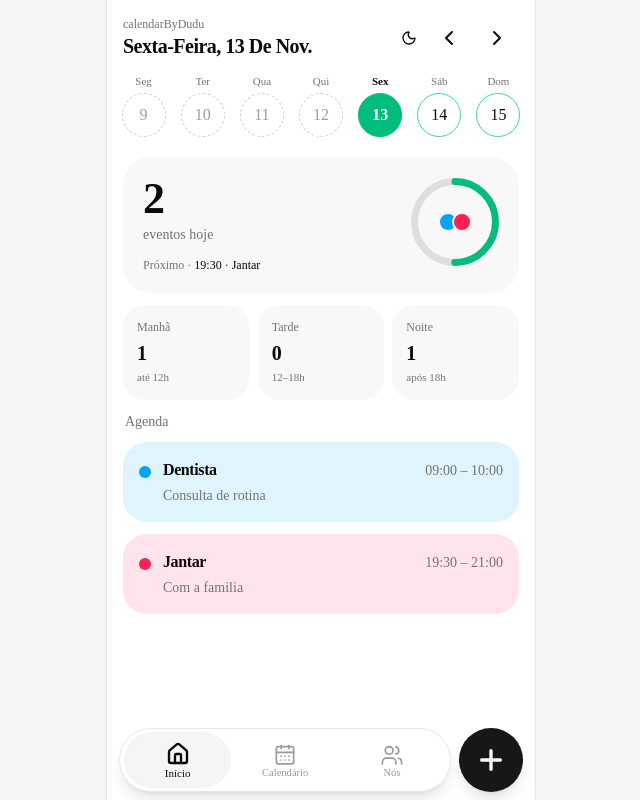
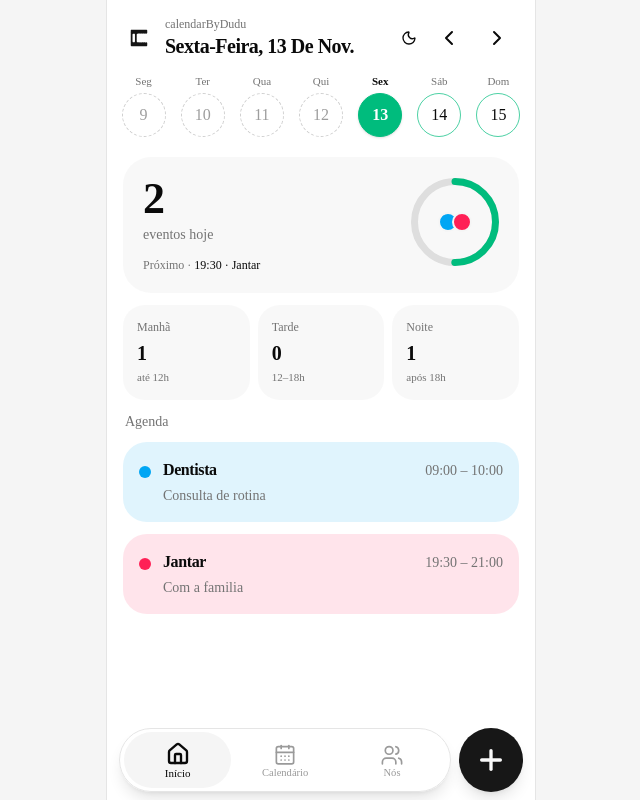
Before and after one commit to calendarByDudu/web, a Next.js app: page / in a window 1280 px wide. Shown: the whole page, without its empty margins (319-959 px from the left). Built offline with nearby package versions, Linux system fonts and the light colour scheme.

Commit message:
feat: show brand logo in app chrome and favicon
Surface logo.svg in home/month headers and browser icons so the product is recognizable.

```diff
--- a/src/app/layout.tsx
+++ b/src/app/layout.tsx
@@ -20,6 +20,10 @@ const geistMono = Geist_Mono({
 export const metadata: Metadata = {
   title: "calendarByDudu",
   description: "Mobile-first calendar app",
+  icons: {
+    icon: "/logo.svg",
+    apple: "/logo.svg",
+  },
   appleWebApp: {
     capable: true,
     statusBarStyle: "black-translucent",
--- a/src/components/home-screen.tsx
+++ b/src/components/home-screen.tsx
@@ -146,13 +146,22 @@ export function HomeScreen({
       {tab === "home" && (
         <>
           <header className="flex items-center gap-1 px-4 pt-[max(1rem,env(safe-area-inset-top))] pb-2">
-            <div className="min-w-0 flex-1">
+            <div className="flex min-w-0 flex-1 items-center gap-2.5">
+              <img
+                src="/logo.svg"
+                alt=""
+                width={32}
+                height={32}
+                className="size-8 shrink-0 dark:invert"
+              />
+              <div className="min-w-0">
                 <p className="text-xs font-medium text-muted-foreground">
                   calendarByDudu
                 </p>
                 <h1 className="truncate text-xl font-semibold capitalize tracking-tight">
                   {formatHeader(selected)}
                 </h1>
+              </div>
             </div>
             <ThemeToggle />
             <Button
--- a/src/components/month-calendar.tsx
+++ b/src/components/month-calendar.tsx
@@ -92,7 +92,14 @@ export function MonthCalendar({
 
   return (
     <div className="flex min-h-0 flex-1 flex-col">
-      <header className="flex items-center gap-2 px-3 py-3 sm:px-4">
+      <header className="flex items-center gap-2 px-3 pt-[max(0.75rem,env(safe-area-inset-top))] pb-3 sm:px-4">
+        <img
+          src="/logo.svg"
+          alt=""
+          width={28}
+          height={28}
+          className="size-7 shrink-0 dark:invert"
+        />
         <h1 className="min-w-0 flex-1 truncate text-lg font-semibold tracking-tight capitalize sm:text-xl">
           {formatMonthTitle(month)}
         </h1>
```
Also changed, not shown: public/logo.svg (added). Lines whose indentation alone changed are shown as unchanged.
